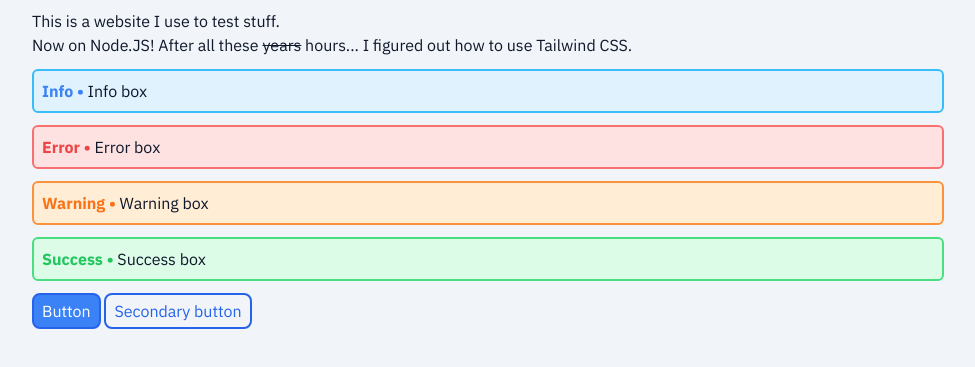
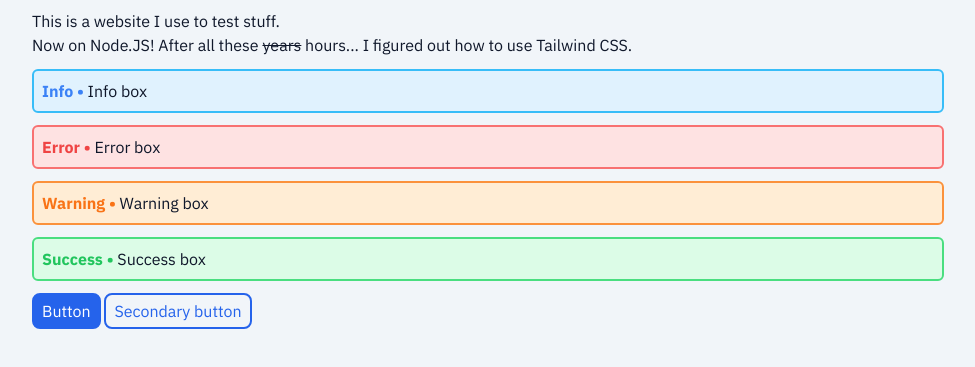
Before and after one commit to Paralaxial/test-1, a website: page src/main/index.html in a window 1280 px wide. Shown: the part 131-498 px from the top of the page, without its empty margins (152-1127 px from the left). Drawn offline with nearby package versions, Linux system fonts and the light colour scheme.

Commit message:
button color change

```diff
--- a/src/main/index.html
+++ b/src/main/index.html
@@ -30,7 +30,7 @@
     <div class="bg-green-100 dark:bg-green-800 border-solid border-2 border-green-400 dark:border-green-600 rounded-md my-3" id="warning-box">
       <p class="m-2 text-left"><b class="text-green-500 dark:text-green-300">Success &bull;</b> Success box</p>
     </div>
-    <button class="text-white border-2 border-blue-600 bg-blue-500 rounded-lg px-2 py-1 hover:bg-blue-500 transition ease-in duration-150">Button</button>
+    <button class="text-white border-2 border-blue-600 bg-blue-600 rounded-lg px-2 py-1 hover:bg-blue-500 hover:border-blue-500 transition ease-in duration-150">Button</button>
     <button class="border-2 border-blue-600 rounded-lg px-2 py-1 hover:bg-blue-600 text-blue-600 hover:text-white transition ease-in duration-150">Secondary button</button>
   </div>
 </body>
```
Also changed, not shown: src/main/style.css.
